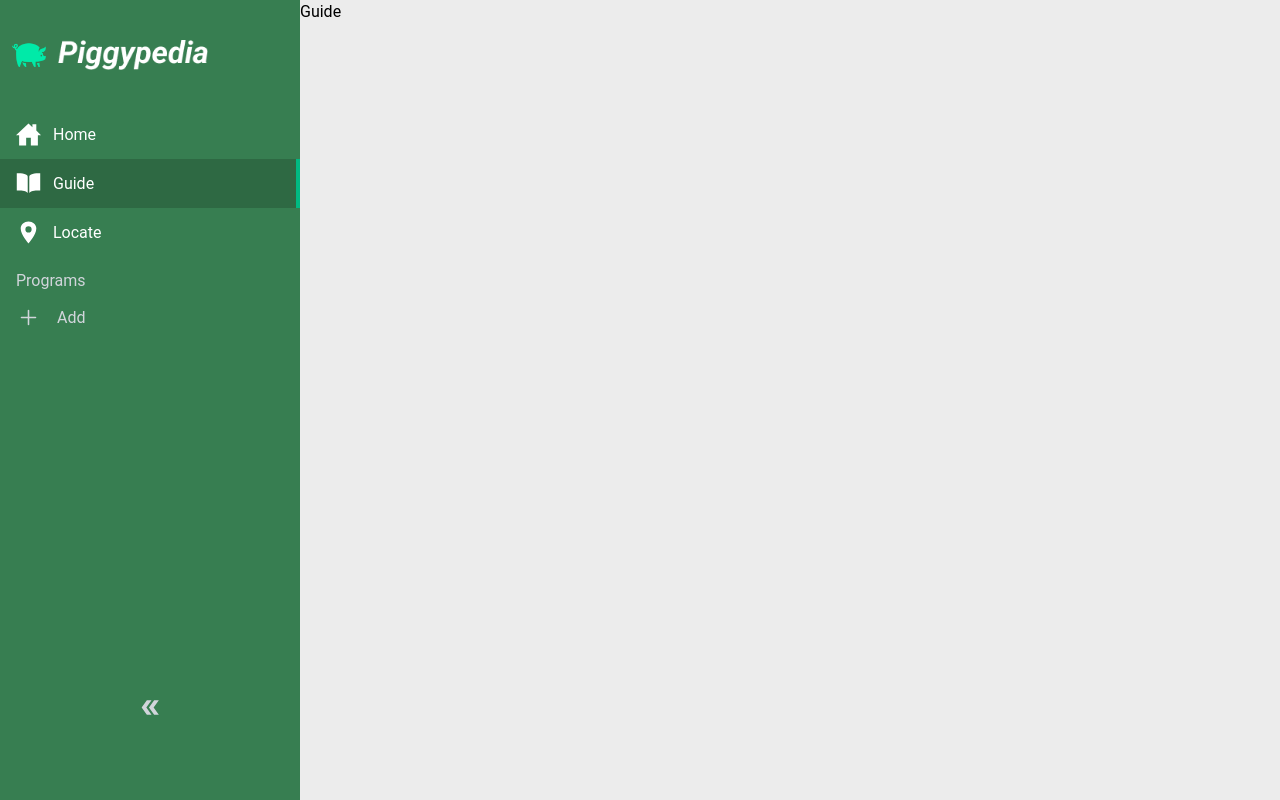
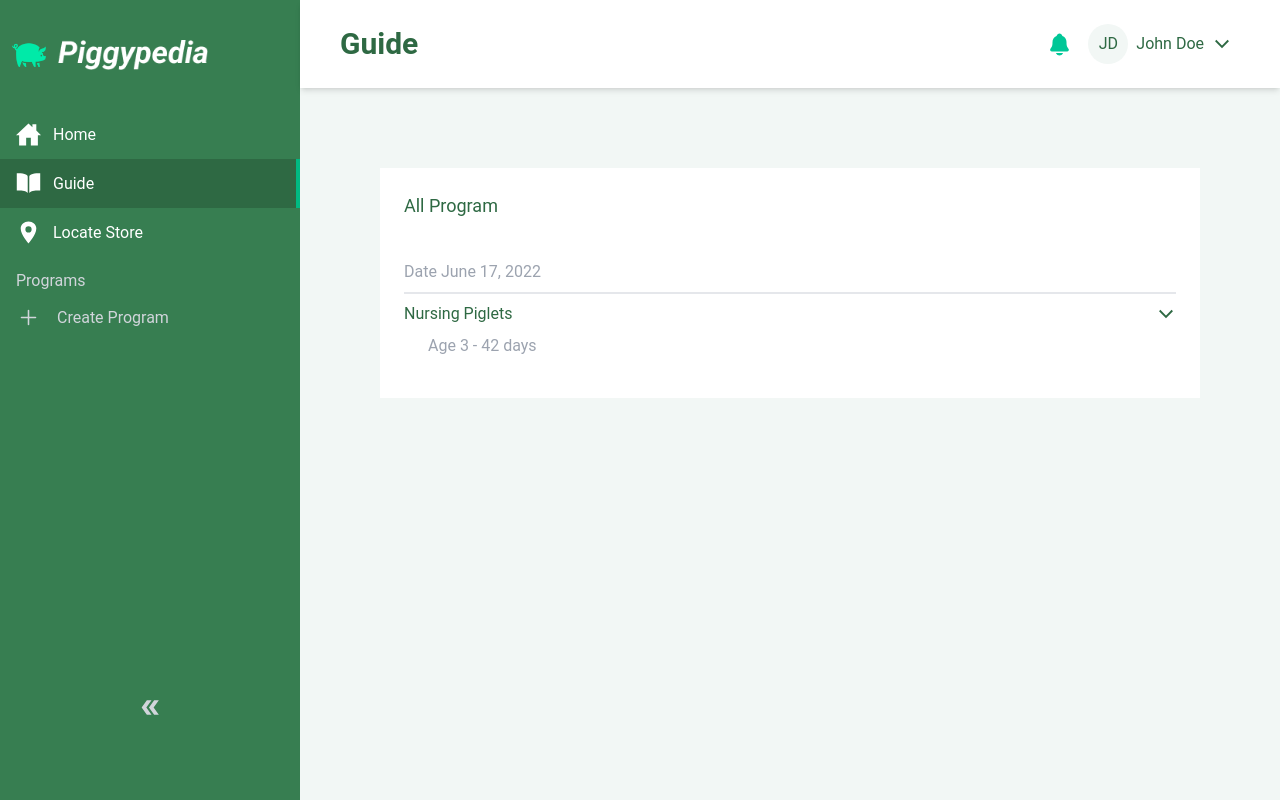
Before and after one commit to jmicarandayo/piggypedia_react, a React (Create React App) app: page /guide in a window 1280 px wide. Built offline with nearby package versions, Linux system fonts and the light colour scheme.

Commit message:
Added TopBar and Dropdown

```diff
--- a/public/index.html
+++ b/public/index.html
@@ -24,7 +24,7 @@
       work correctly both with client-side routing and a non-root public URL.
       Learn how to configure a non-root public URL by running `npm run build`.
     -->
-    <title>React App</title>
+    <title>Piggypedia</title>
   </head>
   <body>
     <noscript>You need to enable JavaScript to run this app.</noscript>
--- /dev/null
+++ b/src/components/Dropdown.jsx
@@ -0,0 +1,21 @@
+import React from 'react'
+import { IoAddOutline, IoPersonSharp, IoLogOutSharp } from "react-icons/io5";
+
+const Dropdown = () => {
+  return (
+    <div className=''>
+        <div className='text-[#2E6943] absolute bg-white left-auto right-0 w-[240px] py-4 px-2 mt-[45px] shadow-md rounded-md'>
+            <span className='px-4'>John Doe</span>
+            <ul className='border-y border-gray-300 my-4 py-2'>
+                <li className='flex items-center gap-2 py-2 px-4 hover:bg-[#F2F7F5]'><IoPersonSharp size={25} className='text-[#00c797]'/> Your details</li>
+                <li className='flex items-center gap-2 py-2 px-4 hover:bg-[#F2F7F5]'><IoLogOutSharp size={25} className='text-[#00c797]'/> Log out</li>
+            </ul>
+            <div className='flex gap-4 items-center px-2 py-2 hover:bg-[#F2F7F5]'>
+                <span className='h-[30px] w-[30px] rounded-full text-white bg-[#00c797]'><IoAddOutline size={30}/></span><span>Create a Program</span>
+            </div>
+        </div>
+    </div>
+  )
+}
+
+export default Dropdown
--- a/src/components/Layout.jsx
+++ b/src/components/Layout.jsx
@@ -19,8 +19,8 @@ const Layout = () => {
     <div className={`duration-500 w-full fixed ${isOpen ? 'left-[300px]' : 'left-[60px]'}`}>
         <Routes>
             {/* <Route index element={<Home/>}/> */}
-            <Route path='dashboard' element={<Home isOpen={isOpen}/>}/>
-            <Route path='guide' element={<Guide/>}/>
+            <Route path='home' element={<Home isOpen={isOpen}/>}/>
+            <Route path='guide' element={<Guide isOpen={isOpen}/>}/>
             <Route path='locate' element={<Locate/>}/>
         </Routes>
     </div>
--- a/src/components/SideBar.jsx
+++ b/src/components/SideBar.jsx
@@ -7,7 +7,6 @@ import { useState } from 'react';
 import { NavLink } from 'react-router-dom';
 
 const SideBar = ({isOpen, handleClick}) => {
-
   return (
     <div className={`fixed h-screen bg-[#377E51] top-0 left-0 duration-500 ${isOpen ? 'w-[300px]' : 'w-[60px]'}`}>
         <div>
@@ -15,13 +14,13 @@ const SideBar = ({isOpen, handleClick}) => {
                 <div className='flex items-center px-3'><img className='h-[30px]' src={Logo} alt="" /><div><img className={`pl-3 h-[30px] duration-500 ${isOpen ? 'opacity-100' : 'opacity-0'}`} src={Brand} alt="" /></div></div>
             </div>
             <ul>
-                <li className=''><NavLink to='/dashboard' className={({isActive}) => isActive ? 'px-4 flex items-center gap-3 text-white text-md hover:bg-[#2E6943] cursor-pointer py-3 border-r-4 border-[#00BA82] bg-[#2E6943]' : 'px-4 flex items-center gap-3 text-white text-md hover:bg-[#2E6943] cursor-pointer py-3'}><span><IoHomeSharp size={25}/></span><p className={`duration-500 ${isOpen ? 'opacity-100' : 'opacity-0'}`}>Home</p></NavLink></li>
-                <li className=''><NavLink to='/guide' className={({isActive}) => isActive ? 'px-4 flex items-center gap-3 text-white text-md hover:bg-[#2E6943] cursor-pointer py-3 border-r-4 border-[#00BA82] bg-[#2E6943]' : 'px-4 flex items-center gap-3 text-white text-md hover:bg-[#2E6943] cursor-pointer py-3'}><span><IoBookSharp size={25}/></span><p className={`duration-500 ${isOpen ? 'opacity-100' : 'opacity-0'}`}>Guide</p></NavLink></li>
-                <li className=''><NavLink to='/locate' className={({isActive}) => isActive ? 'px-4 flex items-center gap-3 text-white text-md hover:bg-[#2E6943] cursor-pointer py-3 border-r-4 border-[#00BA82] bg-[#2E6943]' : 'px-4 flex items-center gap-3 text-white text-md hover:bg-[#2E6943] cursor-pointer py-3'}><span><IoLocationSharp size={25}/></span><p className={`duration-500 ${isOpen ? 'opacity-100' : 'opacity-0'}`}>Locate</p></NavLink></li>
+                <li className=''><NavLink to='/home' className={({isActive}) => isActive ? 'px-4 flex items-center gap-3 text-white text-md hover:bg-[#2E6943] cursor-pointer py-3 border-r-4 border-[#00BA82] bg-[#2E6943]' : 'px-4 flex items-center gap-3 text-white text-md hover:bg-[#2E6943] cursor-pointer py-3'}><span><IoHomeSharp size={25}/></span><p className={`duration-500 whitespace-nowrap ${isOpen ? 'opacity-100' : 'opacity-0'}`}>Home</p></NavLink></li>
+                <li className=''><NavLink to='/guide' className={({isActive}) => isActive ? 'px-4 flex items-center gap-3 text-white text-md hover:bg-[#2E6943] cursor-pointer py-3 border-r-4 border-[#00BA82] bg-[#2E6943]' : 'px-4 flex items-center gap-3 text-white text-md hover:bg-[#2E6943] cursor-pointer py-3'}><span><IoBookSharp size={25}/></span><p className={`duration-500 whitespace-nowrap ${isOpen ? 'opacity-100' : 'opacity-0'}`}>Guide</p></NavLink></li>
+                <li className=''><NavLink to='/locate' className={({isActive}) => isActive ? 'px-4 flex items-center gap-3 text-white text-md hover:bg-[#2E6943] cursor-pointer py-3 border-r-4 border-[#00BA82] bg-[#2E6943]' : 'px-4 flex items-center gap-3 text-white text-md hover:bg-[#2E6943] cursor-pointer py-3'}><span><IoLocationSharp size={25}/></span><p className={`duration-500 whitespace-nowrap ${isOpen ? 'opacity-100' : 'opacity-0'}`}>Locate Store</p></NavLink></li>
             </ul>
             <div className='px-4 text-gray-300'>
                 <p className={`duration-500 my-3 ${isOpen ? 'opacity-100' : 'opacity-0'}`}>Programs</p>
-                <a href="/" className='flex items-center gap-4'><span><IoAddOutline size={25}/></span><span className={`duration-500 ${isOpen ? 'opacity-100' : 'opacity-0'}`}>Add</span></a>
+                <a href="/" className='flex items-center gap-4'><span><IoAddOutline size={25}/></span><span className={`duration-500 whitespace-nowrap ${isOpen ? 'opacity-100' : 'opacity-0'}`}>Create Program</span></a>
             </div>
 
         </div>
--- /dev/null
+++ b/src/components/TopBar.jsx
@@ -0,0 +1,35 @@
+import React from 'react'
+import { useState } from 'react';
+import { IoChevronDownSharp, IoNotifications } from "react-icons/io5";
+import { useLocation } from 'react-router-dom';
+import Dropdown from '../components/Dropdown';
+
+const TopBar = () => {
+    const [ openDropdown, setOpenDropdown ] = useState(false);
+    const location = useLocation();
+    const page = location.pathname.split('/')[1];
+
+  return (
+    <div>
+        <div className='flex justify-between items-center bg-white py-4 px-10 shadow-md'>
+                <h1 className='text-[#2E6943] text-3xl font-bold capitalize'>{page}</h1>
+                <div className='flex items-center relative'>
+                    <span className='cursor-pointer text-[#00c797]'><IoNotifications size={25}/></span>
+                    <div className='hover:bg-[#F2F7F5] group cursor-pointer py-2 px-2 ml-2 text-[#2E6943] flex items-center ' onClick={() => setOpenDropdown(!openDropdown)}>
+                        <div className='h-[40px] w-[40px] bg-[#F2F7F5] group-hover:bg-white flex justify-center items-center rounded-full'>
+                            JD
+                        </div>
+                        <span className='ml-2'>John Doe</span>
+                        <IoChevronDownSharp size={20} className={`text-[#2E6943] cursor-pointer duration-200 ml-2 ${openDropdown && '-rotate-180'}`}/>
+
+                    </div>
+                    <div className={`duration-200 ease-in-out z-10 ${openDropdown ? 'opacity-100' : 'opacity-0'}`}>
+                            <Dropdown />
+                    </div>
+                </div>
+            </div>
+    </div>
+  )
+}
+
+export default TopBar
--- a/src/pages/Guide.jsx
+++ b/src/pages/Guide.jsx
@@ -1,8 +1,39 @@
 import React from 'react'
+import { useState } from 'react';
+import { IoNotificationsOutline, IoChevronDownSharp } from "react-icons/io5";
+import TopBar from '../components/TopBar';
 
-const Guide = () => {
+const Guide = ({isOpen}) => {
+  const [ show, setShow ] = useState(false);
   return (
-    <div>Guide</div>
+    <div className='h-screen bg-[#F2F7F5]'>
+      <div className={`duration-500 ${isOpen ? 'w-[calc(100vw-300px)]' : 'w-[calc(100vw-60px)]'}`}>
+          <TopBar/>
+          <div className='w-full'>
+              <div className='m-20'>
+                  <div className='bg-white p-6'>
+                      <h2 className='text-[#2E6943] text-lg mb-8'>All Program</h2>
+                      {/* Program Item */}
+                      <div className='my-4'>
+                          <p className='text-gray-400 py-2'>Date June 17, 2022</p>
+                          <div className='border-t-2'>
+                              <div className='flex items-center justify-between'>
+                                  <p className='py-2 text-[#2E6943]'>Nursing Piglets</p>
+                                  <span><IoChevronDownSharp onClick={() => setShow(!show)} className={`text-[#2E6943] cursor-pointer duration-300 ${show && 'rotate-180'}`} size={20}/></span>
+                              </div>
+                              <div className='px-6'>
+                                  <span className='text-gray-400'>Age 3 - 42 days</span>
+                                  <div className={`duration-300 ${show ? 'visible' : 'hidden'}`}>
+                                      <p className={`duration-300 py-2 ${show ? 'opacity-100' : 'opacity-0 '}`}>Lorem ipsum dolor sit amet consectetur adipisicing elit. Suscipit laudantium asperiores alias atque dolore reiciendis, repellendus molestiae voluptas sunt earum numquam possimus debitis laboriosam ea tenetur odio. Veritatis, ipsa culpa!</p>
+                                  </div>
+                              </div>
+                          </div>
+                      </div>
+                  </div>
+              </div>
+          </div>
+      </div>
+  </div>
   )
 }
 
```
Also changed, not shown: src/pages/Home.jsx (+5 -15 lines).
